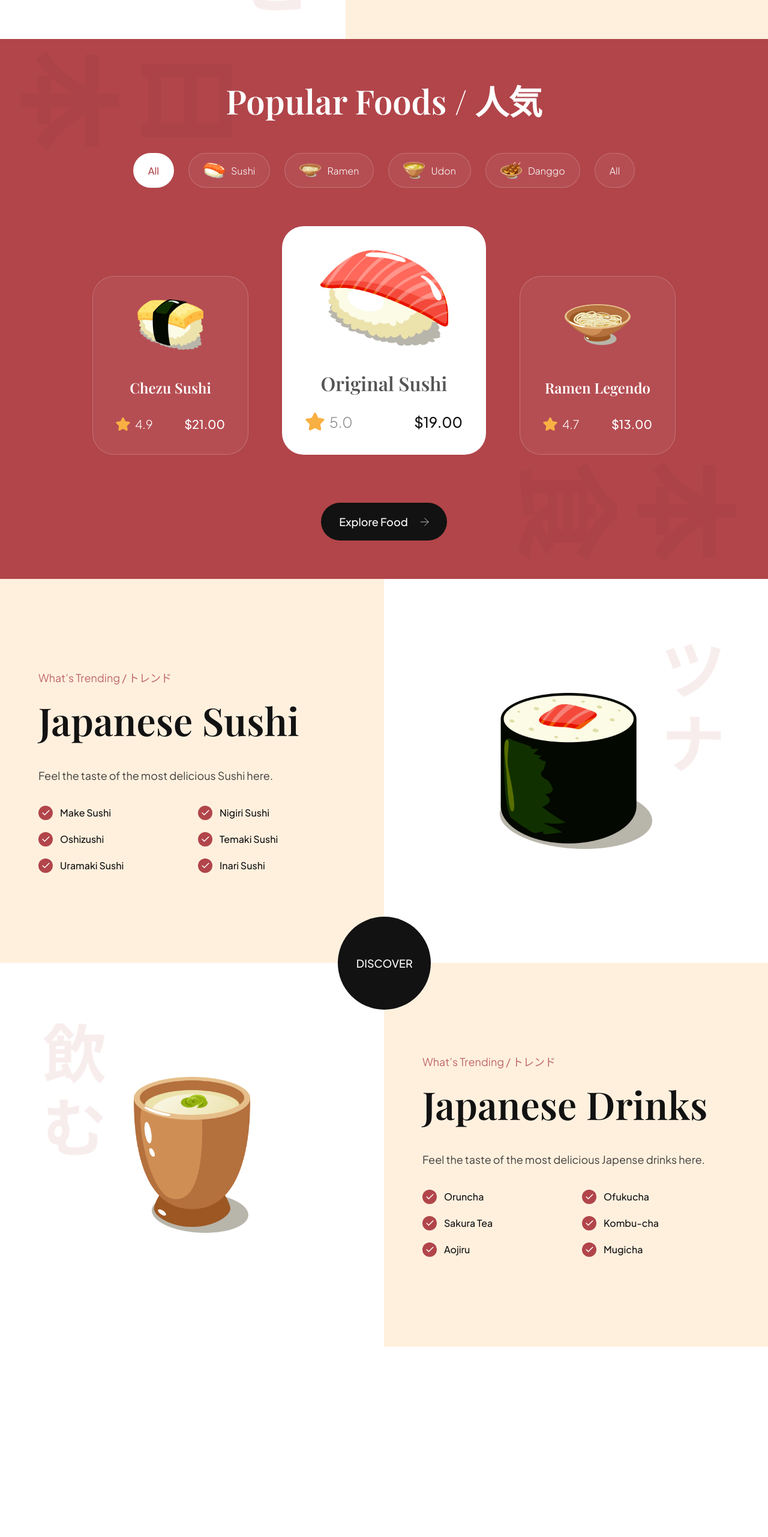
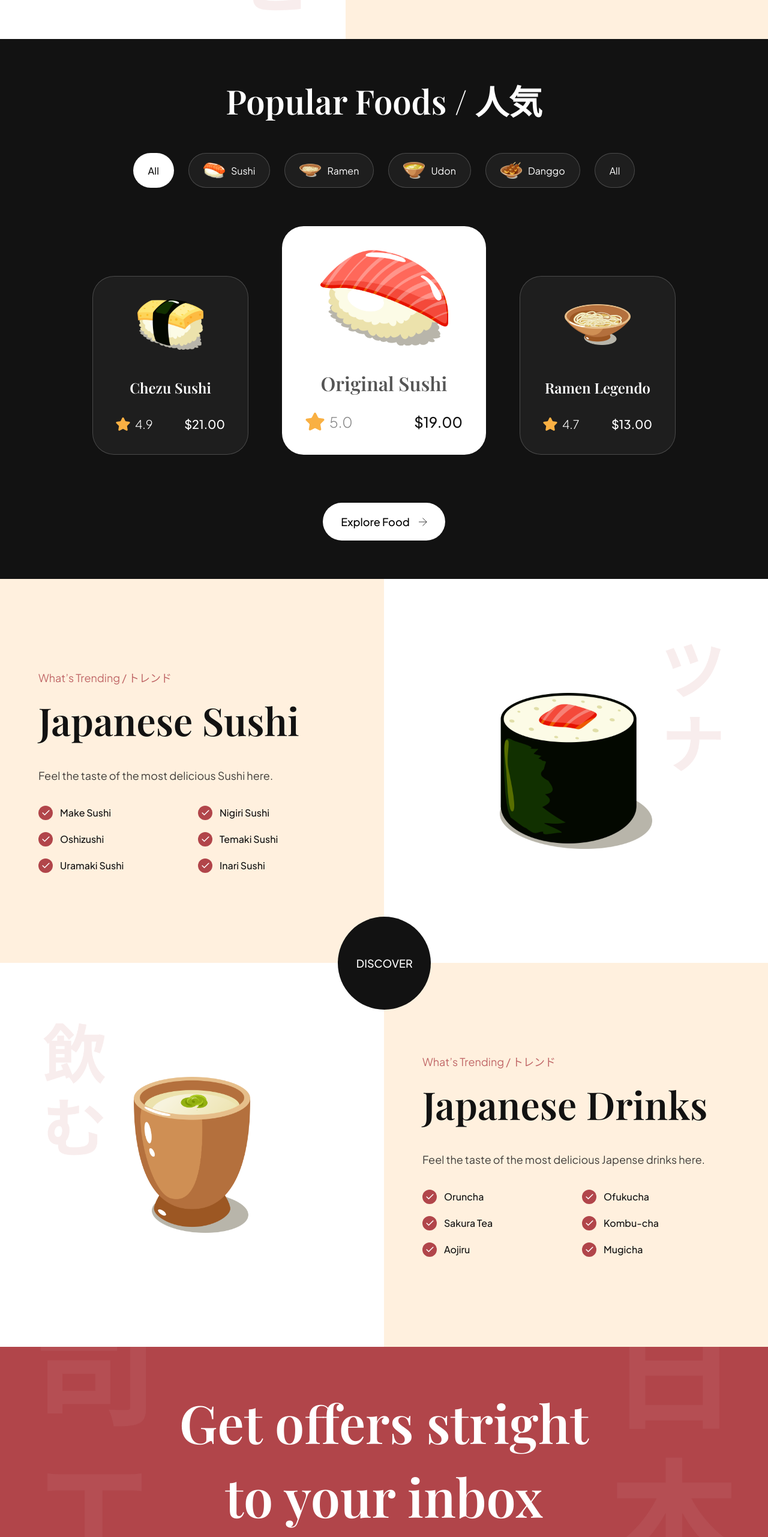
Before and after one commit to JamesGalvis/NoriBites, a React (Vite) app: page / in a window 1280 px wide. Shown: the part 1447-4009 px from the top of the page at 60% size. Before the commit the page ends 3692 px from the top, so only its background shows below. Built offline with nearby package versions, Linux system fonts and the light colour scheme.

Commit message:
Added Subscription section and modified the style of the Popular Foods section.

```diff
--- a/src/App.css
+++ b/src/App.css
@@ -382,11 +382,7 @@ ul {
   display: flex;
   flex-direction: column;
   padding: 64px;
-  background-color: var(--primary-color);
-  background-image: url("./assets/popular_bg.png");
-  background-position: center;
-  background-repeat: no-repeat;
-  background-size: contain;
+  background-color: var(--secondary-color);
   overflow: hidden;
 }
 
@@ -417,7 +413,7 @@ ul {
   border: 1px solid #ffffff33;
   border-radius: 46px;
   font-size: 16px;
-  font-weight: 300;
+  font-weight: 400;
   line-height: 25px;
   color: #fff;
   font-family: var(--plus-jakarta-sans);
@@ -433,13 +429,13 @@ ul {
 
 .popular-foods__filter-btn.active {
   background: #fff;
-  color: var(--primary-color);
+  color: var(--secondary-color);
   font-weight: 500;
 }
 
 .popular-foods__filter-btn:hover {
   background: #fff;
-  color: var(--primary-color);
+  color: var(--secondary-color);
 }
 
 .popular-foods__cataloge {
@@ -461,6 +457,8 @@ ul {
   border-radius: 36px;
   background: #ffffff0d;
   border: 1px solid #ffffff33;
+  cursor: pointer;
+  transition: transform .3s;
 }
 
 .popular-foods__card-image {
@@ -546,14 +544,14 @@ ul {
   font-size: 18px;
   font-weight: 500;
   line-height: 23px;
-  color: #fff;
+  color: #000;
   font-family: var(--plus-jakarta-sans);
   width: fit-content;
   padding: 20px 30px;
   margin: 80px auto 0;
   border: none;
   outline: none;
-  background: var(--secondary-color);
+  background: var(--color-white);
   border-radius: 64px;
   cursor: pointer;
 }
@@ -562,7 +560,8 @@ ul {
   width: 14px;
   height: 14px;
   object-fit: contain;
-  margin-left: 21px;
+  margin-left: 15px;
+  transition: margin .2s;
 }
 
 /* Trending */
@@ -702,9 +701,78 @@ ul {
   color: #fff;
 }
 
+/* Subscription Section */
+.subscription {
+  display: flex;
+  flex-direction: column;
+  justify-content: center;
+  align-items: center;
+  /* background-color: var(--primary-color); */
+  background-image: url("./assets/subscribe_bg.png");
+  background-position: center;
+  background-repeat: no-repeat;
+  background-size: cover;
+  color: #fff;
+  padding: 64px;
+  overflow: hidden;
+}
 
+.subscription h2 {
+  font-size: 88px;
+  font-weight: 600;
+  line-height: 123px;
+  text-align: center;
+  font-family: var(--playfair-display);
+}
 
+.subscription p {
+  font-size: 18px;
+  font-weight: 300;
+  line-height: 36px;
+  font-family: var(--plus-jakarta-sans);
+  margin-top: 32px;
+  color: #ffffffcc;
+}
 
+.subscription__form {
+  display: flex;
+  gap: 10px;
+  margin-top: 40px;
+  min-width: 480px;
+  padding: 14px 14px 14px 24px;
+  border-radius: 46px;
+  border: 1px solid #ffffff56;
+}
+
+.subscription__form input {
+  flex: 1;
+  font-size: 16px;
+  font-weight: 400;
+  font-family: var(--plus-jakarta-sans);
+  background-color: transparent;
+  border: none;
+  outline: none;
+  color: #fff;
+}
+
+.subscription__form input::placeholder {
+  color: #fff;
+  opacity: .6;
+}
+
+.subscription__form button {
+  font-size: 16px;
+  font-weight: 500;
+  font-family: var(--plus-jakarta-sans);
+  color: #fff;
+  min-width: 180px;
+  border: none;
+  outline: none;
+  padding: 20px;
+  border-radius: 32px;
+  background: var(--black-400);
+  cursor: pointer;
+}
 
 
 
--- a/src/App.tsx
+++ b/src/App.tsx
@@ -4,6 +4,7 @@ import Hero from './components/Hero'
 import About from './components/About'
 import Popular from './components/Popular/Popular'
 import Trending from './components/Trending/Trending'
+import Subscription from './components/Subscription'
 
 function App() {
   return (
@@ -13,6 +14,7 @@ function App() {
       <About />
       <Popular />
       <Trending />
+      <Subscription />
     </div>
   )
 }
--- /dev/null
+++ b/src/components/Subscription.tsx
@@ -0,0 +1,16 @@
+function Subscription() {
+  return (
+    <section className="subscription">
+      <h2>
+        Get offers stright <br /> to your inbox
+      </h2>
+      <p>Sign up for the NoriBites newsletter</p>
+      <div className="subscription__form">
+        <input type="text" placeholder="Enter yout email address" />
+        <button>Get Started</button>
+      </div>
+    </section>
+  )
+}
+
+export default Subscription
```
Also changed, not shown: src/assets/arrow-right.svg.
